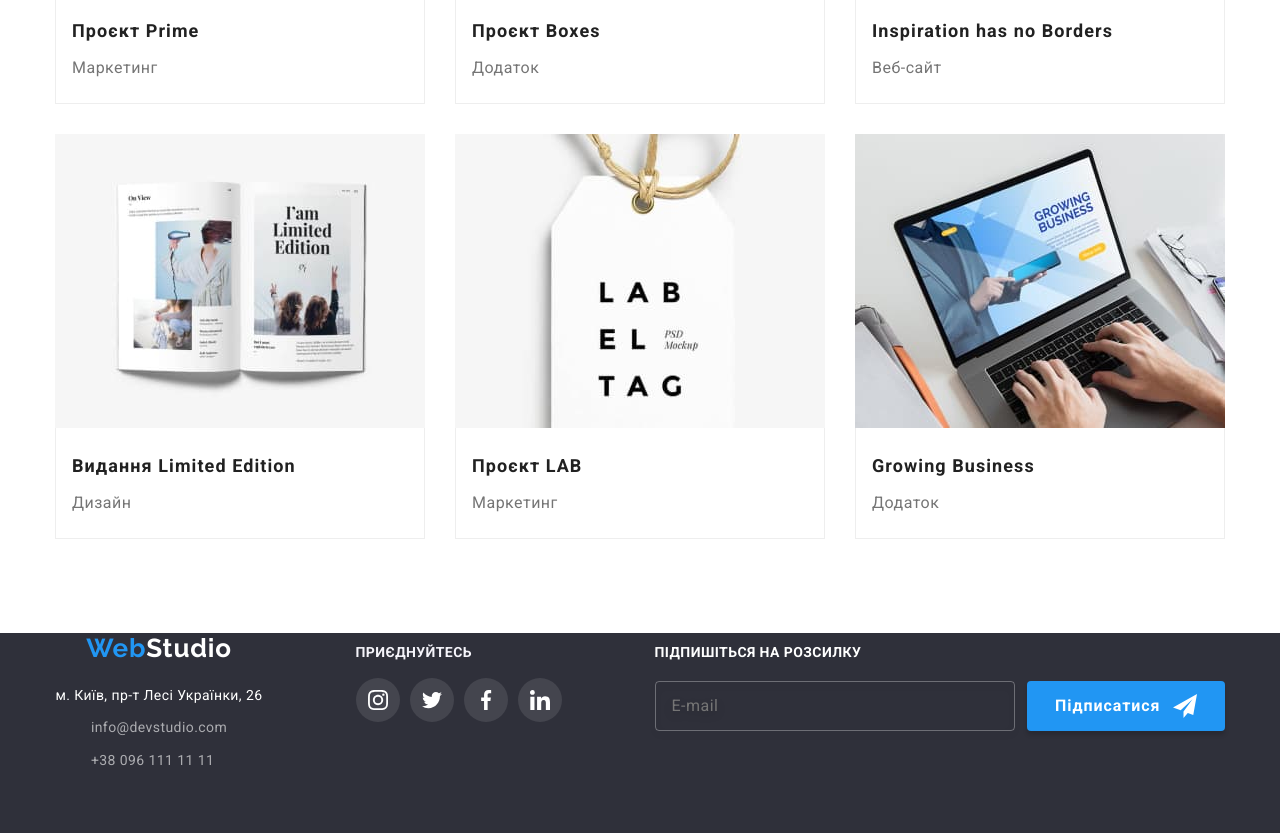
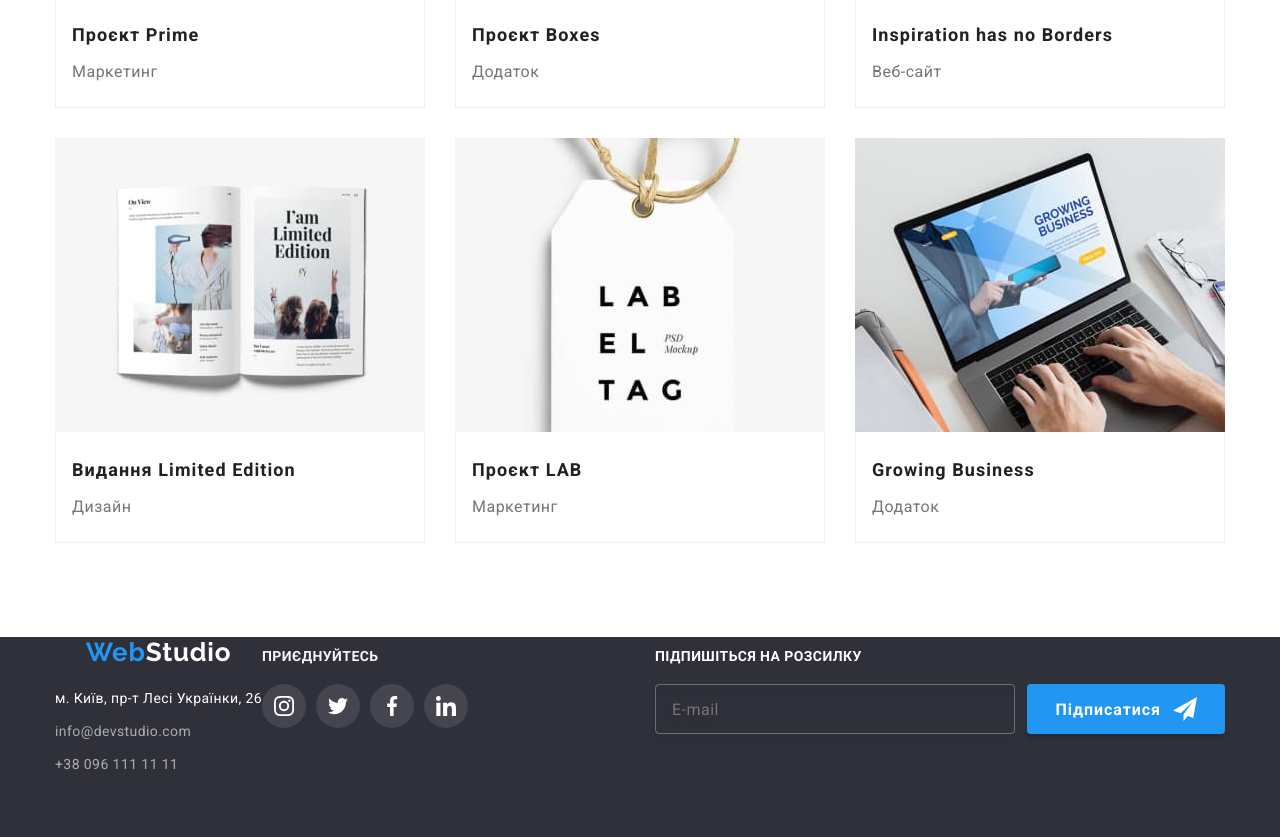
Before and after one commit to VictorLgchv/goit-markup-hw-08, a plain HTML site: page portfolio.html in a window 1280 px wide. Shown: the part 998-1835 px from the top of the page. Drawn offline with nearby package versions, Linux system fonts and the light colour scheme.

Commit message:
uppdated-2

```diff
--- a/sass/components/_footer.scss
+++ b/sass/components/_footer.scss
@@ -8,9 +8,7 @@
     @media screen and (min-width: 1200px) {
       display: flex;
       flex-direction: row;
-    justify-content: center;
     align-items: baseline;
-    gap: 93px;
     }
 
   }
@@ -43,8 +41,14 @@
 
   }
 
+  &__pos{
+    margin-bottom: 60px;
+  }
+
   &__contain{
-   margin-bottom: 60px;
+   @media screen and (max-width: 1199px) {
+    margin-bottom: 60px;
+    }
 
     @media screen and (min-width: 768px) {
       display: flex;
@@ -72,7 +76,10 @@
   flex-direction: column;
   justify-content: center;
   align-items: center;
-  margin-bottom: 60px;
+
+  @media screen and (min-width: 1200px) {
+    align-items: flex-start;
+    }
 
   &__text {
     margin-bottom: 9px;
@@ -113,7 +120,7 @@
   &__title {
     font-weight: 700;
     font-size: 14px;
-    line-height: 0.87;
+    line-height: 1.14;
     letter-spacing: 0.03em;
     text-transform: uppercase;
 
@@ -161,7 +168,7 @@
 
 .footer-subscribe {
   @media screen and (min-width: 1200px) {
-
+    margin-left: auto;
   }
 
   &__title {
--- a/sass/components/_header.scss
+++ b/sass/components/_header.scss
@@ -159,6 +159,10 @@
 
     &:not(:last-child){
       margin-bottom: 10px;
+
+      @media screen and (min-width: 1200px) {
+        margin-bottom: 0;
+        }
     }
   }
 
@@ -178,6 +182,10 @@
     &:hover,
     &:focus {
       color: $second-text-link-color;
+    }
+
+    @media screen and (min-width: 1200px) {
+    padding: 32px 0;
     }
   }
 }
```
Also changed, not shown: css/main.css, css/main.min.css, 2 other files.
